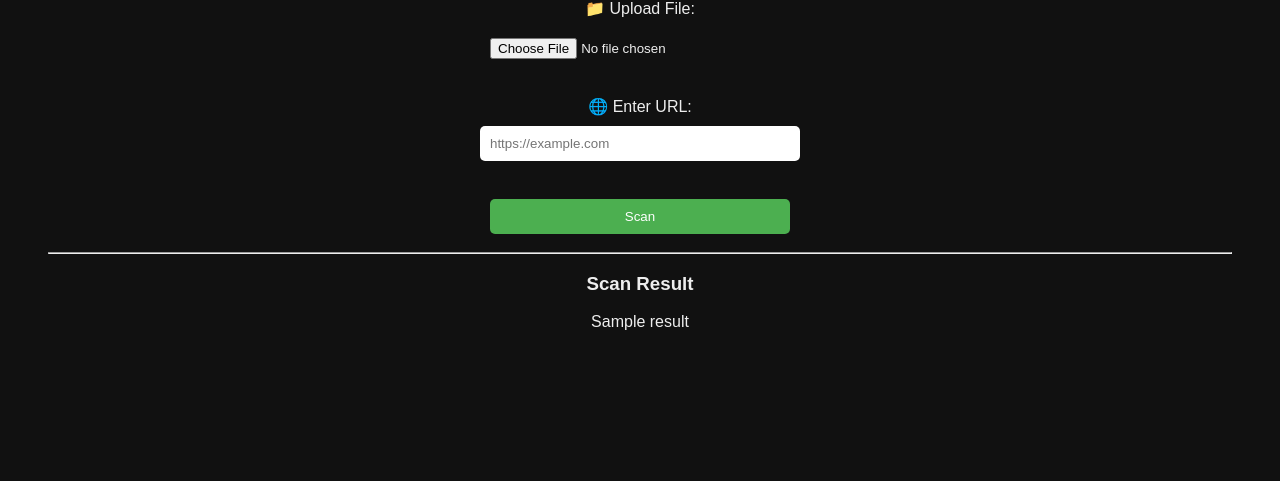
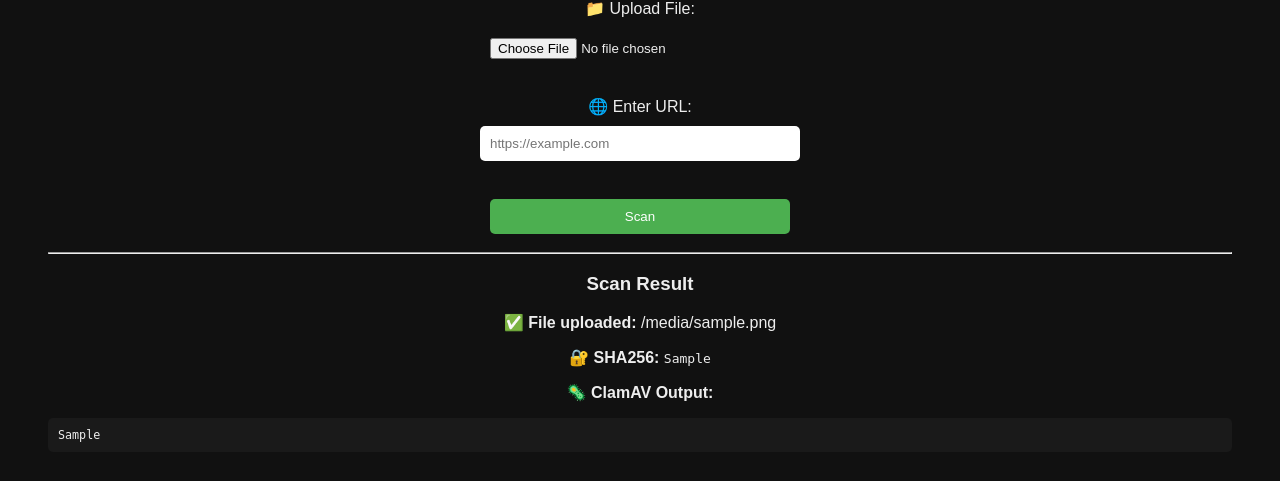
Before and after one commit to DenysRudenko/Cybersecurity_Project-Virus-Phishing-Scanner, a Django app: template virusclone/scanner/templates/scanner/index.html in a window 1280 px wide. Shown: the part 164-645 px from the top of the page. Run offline with Django 5.2, Linux system fonts and the light colour scheme; the template is opened without the code that fills it: most values are stand-ins (such as "Sample title", 1, 10 or a date in 2020).

Commit message:
feat(clamav_antivirus): implemented the antivirus checker for files.

```diff
--- a/virusclone/scanner/static/scanner/css/style.css
+++ b/virusclone/scanner/static/scanner/css/style.css
@@ -20,3 +20,13 @@ button {
     color: white;
     cursor: pointer;
 }
+
+pre {
+    background-color: #1a1a1a;
+    color: #eee;
+    padding: 10px;
+    border-radius: 5px;
+    text-align: left;
+    overflow-x: auto;
+    font-size: 0.9em;
+}
--- a/virusclone/scanner/templates/scanner/index.html
+++ b/virusclone/scanner/templates/scanner/index.html
@@ -27,8 +27,14 @@
         {% if result %}
         <hr>
         <h3>Scan Result</h3>
-        <p>{{ result }}</p>
+
+        <p>✅ <b>File uploaded:</b> {{ result.filename }}</p>
+        <p>🔐 <b>SHA256:</b> <code>{{ result.sha256 }}</code></p>
+        <p>🦠 <b>ClamAV Output:</b></p>
+
+        <pre>{{ result.scan_output }}</pre>
         {% endif %}
+
     </footer>
 
 </body>
--- a/virusclone/virusclone/settings.py
+++ b/virusclone/virusclone/settings.py
@@ -15,6 +15,8 @@ import os
 
 # Build paths inside the project like this: BASE_DIR / 'subdir'.
 BASE_DIR = Path(__file__).resolve().parent.parent
+CLAMAV_PATH = r'C:\Program Files\ClamAV\clamscan.exe'
+
 
 
 # Quick-start development settings - unsuitable for production
```
Also changed, not shown: virusclone/scanner/views.py (+25 -10 lines).
